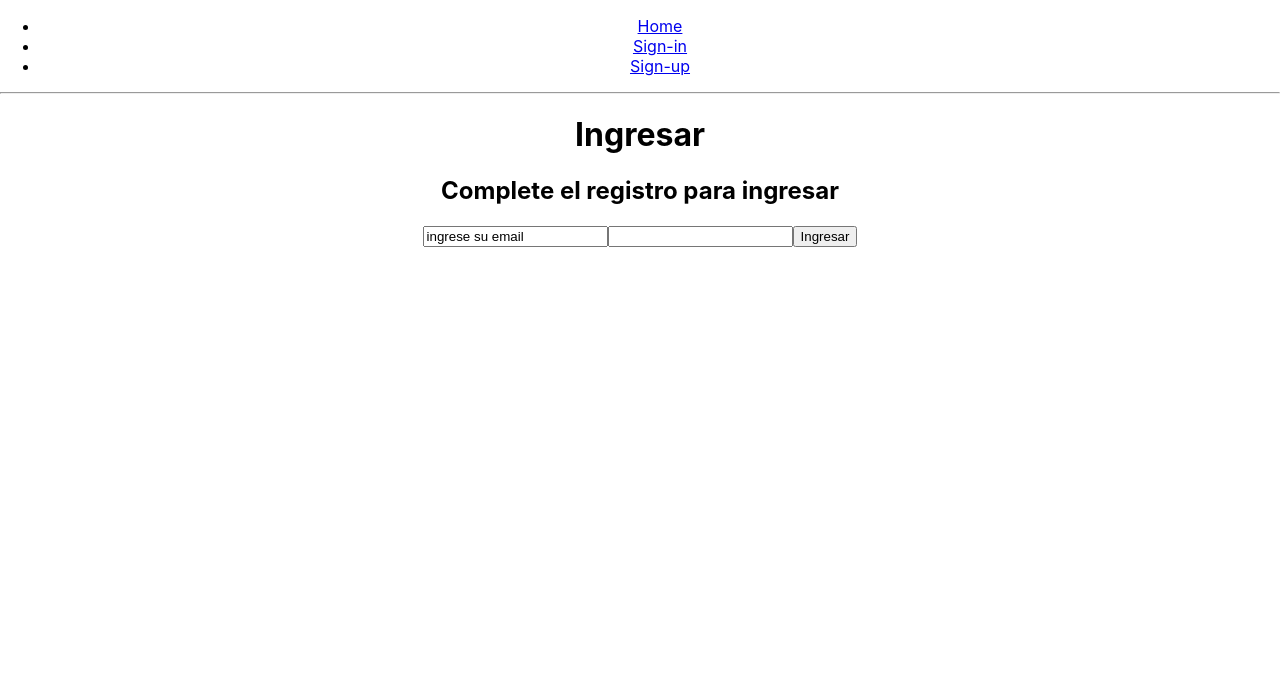
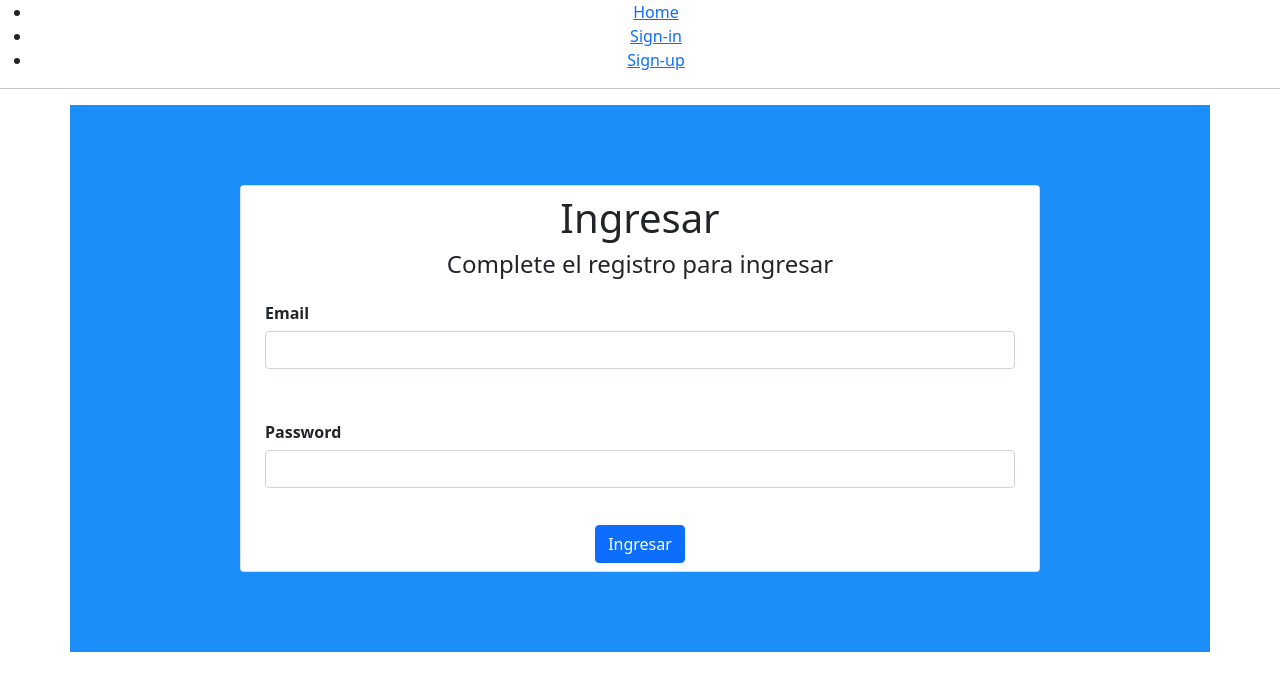
Before and after one commit to LautaroCouso/tp-final-curso-react-js, a React (Create React App) app: page /sign-in in a window 1280 px wide. Shown: the top 690 px of the page. Built offline with nearby package versions, Linux system fonts and the light colour scheme.

Commit message:
feat(Input): Create the component input

```diff
--- /dev/null
+++ b/src/components/input/Input.js
@@ -0,0 +1,29 @@
+import React from 'react';
+import './inputStyles.css';
+import { Form } from 'react-bootstrap';
+import { ErrorMessage, useField } from 'formik';
+
+function Input(props) {
+  // eslint-disable-next-line react/prop-types
+  const { label, name, type, placeholder } = props;
+  const [field, meta] = useField(props);
+  return (
+    <>
+      <Form.Group className="mb-3 inputContainer">
+        <Form.Label htmlFor={field.name} className="label">
+          {label}
+        </Form.Label>
+        <Form.Control
+          className={`shadow-none input ${meta.error && meta.touched && <div>{meta.error}</div>}`}
+          type={type}
+          name={name || ''}
+          placeholder={placeholder}
+          required
+        />
+        <ErrorMessage name={field.name} component={'div'} className="error" />
+      </Form.Group>
+    </>
+  );
+}
+
+export default Input;
--- /dev/null
+++ b/src/components/input/inputStyles.css
@@ -0,0 +1,24 @@
+.input {
+    border: #70768c solid;
+    margin-bottom: 5px;
+}
+.input:hover {
+    cursor: pointer;
+}
+
+.label {
+    line-height: 20px;
+    font-weight: bold;
+}
+
+.error{
+    position: absolute;
+    color: #a80b0b;
+}
+
+.inputContainer {
+    display: flex;
+    flex-direction: column;
+    align-items: flex-start;
+    padding: 1rem;
+}
--- a/src/index.js
+++ b/src/index.js
@@ -3,6 +3,7 @@ import ReactDOM from 'react-dom/client';
 import './index.css';
 import App from './App';
 import reportWebVitals from './reportWebVitals';
+import 'bootstrap/dist/css/bootstrap.min.css';
 
 const root = ReactDOM.createRoot(document.getElementById('root'));
 root.render(
--- a/src/pages/sign-in/SignIn.js
+++ b/src/pages/sign-in/SignIn.js
@@ -1,8 +1,10 @@
 import React from 'react';
-import { Formik, Form, Field } from 'formik';
+import { Formik, Form } from 'formik';
 import * as Yup from 'yup';
-import { Button } from 'react-bootstrap';
+import { Button, Card, Container } from 'react-bootstrap';
 import firebase from '../../config/firebase';
+import './stylesSignIn.css';
+import Input from '../../components/input/Input';
 
 const SignInSchema = Yup.object().shape({
   email: Yup.string().email('Invalid email').required('Required'),
@@ -23,9 +25,10 @@ function SignIn() {
   };
 
   return (
-    <div className={'signInContainer'}>
+    <Container className="signInContainer">
+      <Card className="p-md-2">
         <h1>Ingresar</h1>
-      <h2>Complete el registro para ingresar</h2>
+        <h4>Complete el registro para ingresar</h4>
         <Formik
           initialValues={{
             email: 'ingrese su email',
@@ -33,12 +36,12 @@ function SignIn() {
           }}
           validationSchema={SignInSchema}
           onSubmit={onSubmitHandlerSingIn}>
-        {/*//renderprops*/}
+          {/*//render props*/}
           {({ errors, touched }) => (
             <Form>
-            <Field name="email" type="email" />
+              <Input label={'Email'} name={'email'} type={'email'} />
               {errors.email && touched.email ? <div>{errors.email}</div> : null}
-            <Field name="password" type="password" />
+              <Input label={'Password'} name={'password'} type={'password'} />
               {errors.password && touched.password ? <div>{errors.password}</div> : null}
               <Button variant="primary" type="submit">
                 Ingresar
@@ -46,7 +49,8 @@ function SignIn() {
             </Form>
           )}
         </Formik>
-    </div>
+      </Card>
+    </Container>
   );
 }
 
--- a/src/pages/sign-in/stylesSignIn.css
+++ b/src/pages/sign-in/stylesSignIn.css
@@ -1,3 +1,18 @@
 .signInContainer {
-    background-color: deeppink;
+    height: 100%;
+    display: flex;
+    align-items: center;
+    justify-content: center;
+    padding: 5rem;
+    background-color: #1B8EF9;
 }
+
+.card {
+    width: 50rem;
+    border: #a80b0b solid ;
+    border-radius: 5px;
+}
+
+.btn-primary{
+    padding: 10px;
+}
```
Lines whose indentation alone changed are shown as unchanged.
